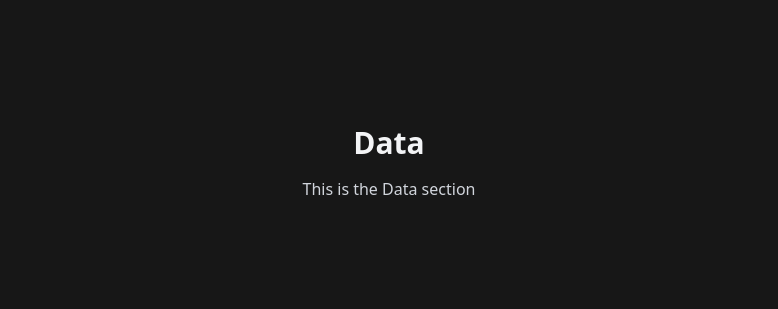
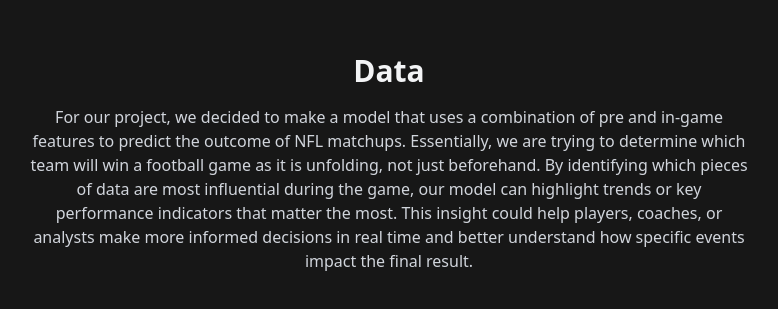
Before and after one commit to Stephen-Griffin/nfl-prediction-dotcom, a React (Vite) app in the folder nfl-prediction/: page / in a window 1280 px wide. Shown: the part 1773-2082 px from the top of the page, without its empty margins (251-1029 px from the left). Built offline with nearby package versions, Linux system fonts and the light colour scheme.

Commit message:
CHORE: switch svg for browser

```diff
--- a/nfl-prediction/src/App.tsx
+++ b/nfl-prediction/src/App.tsx
@@ -4,6 +4,7 @@
 import { IoIosHome } from "react-icons/io";
 import { FaDatabase, FaUserCircle } from "react-icons/fa";
 import { IoAnalytics } from "react-icons/io5";
+import { introToData } from "./content/Intro";
 
 const handleAnimationComplete = () => {
   console.log("All letters have animated!");
@@ -89,7 +90,7 @@
       >
         <div className="max-w-3xl px-6 text-center">
           <h2 className="text-3xl font-semibold mb-4">Data</h2>
-          <p className="text-gray-300">This is the Data section</p>
+          <p className="text-gray-300">{introToData}</p>
         </div>
       </section>
 
--- /dev/null
+++ b/nfl-prediction/src/content/DataCuration.ts
@@ -0,0 +1 @@
+export const dataCuration = 'For the model, we used nflreadr.';
--- /dev/null
+++ b/nfl-prediction/src/content/Intro.ts
@@ -0,0 +1,2 @@
+export const introToData =
+'For our project, we decided to make a model that uses a combination of pre and in-game features to predict the outcome of NFL matchups. Essentially, we are trying to determine which team will win a football game as it is unfolding, not just beforehand. By identifying which pieces of data are most influential during the game, our model can highlight trends or key performance indicators that matter the most. This insight could help players, coaches, or analysts make more informed decisions in real time and better understand how specific events impact the final result.';
```
